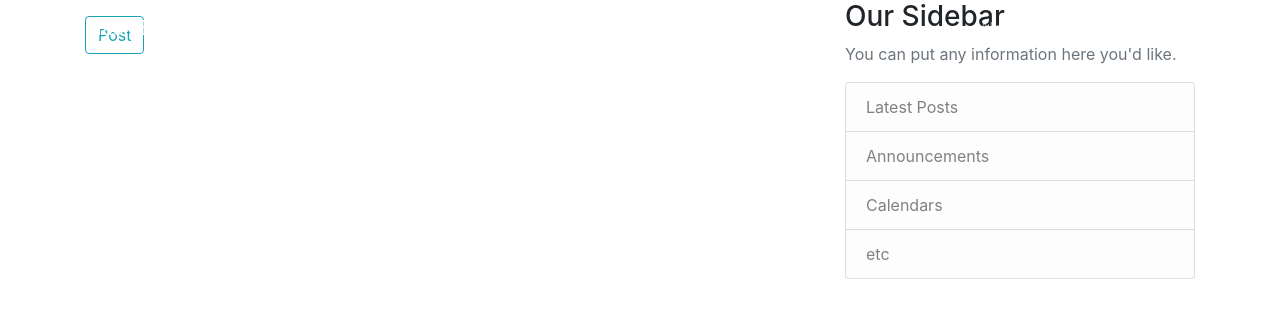
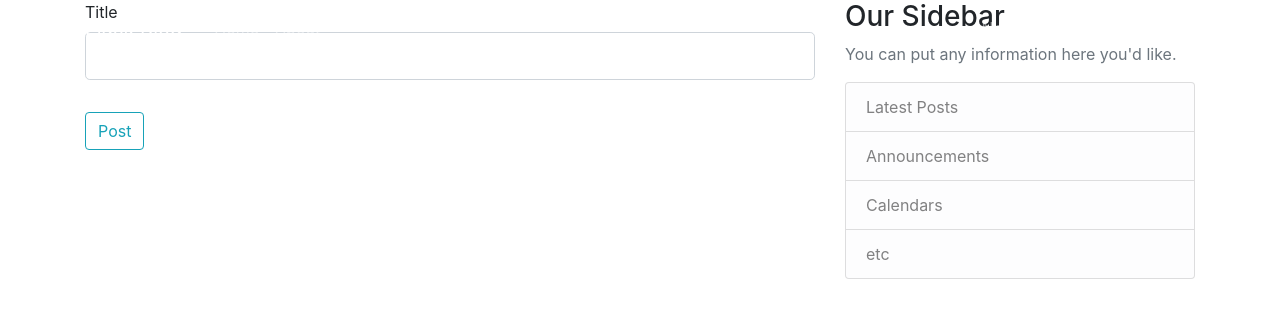
Before and after one commit to gh-lutheravery/umbrella, a Flask app: page /create-post in a window 1280 px wide. Shown: the top 318 px of the page. Run offline with Flask 3, Linux system fonts and the light colour scheme; the visitor is signed in with stand-in values (Sample User, id 1); some libraries are stand-ins or nearby versions.

Commit message:
make title form and validation errors

```diff
--- a/umbrella/templates/create_post.html
+++ b/umbrella/templates/create_post.html
@@ -4,6 +4,22 @@
     <form method="POST" action="">
         {{ form.hidden_tag() }}
         <fieldset class="form-group">
+
+            <div class="form-group">
+                {{ form.title.label(class="form-control-label") }}
+
+                {% if form.title.errors %}
+                    {{ form.title(class="form-control form-control-lg is-invalid") }}
+                    <div class="invalid-feedback">
+                        {% for error in form.title.errors %}
+                            <span>{{ error }}</span>
+                        {% endfor %}
+                    </div>
+                {% else %}
+                    {{ form.title(class="form-control form-control-lg") }}
+
+                {% endif %}
+            </div>
 
 
 
```
